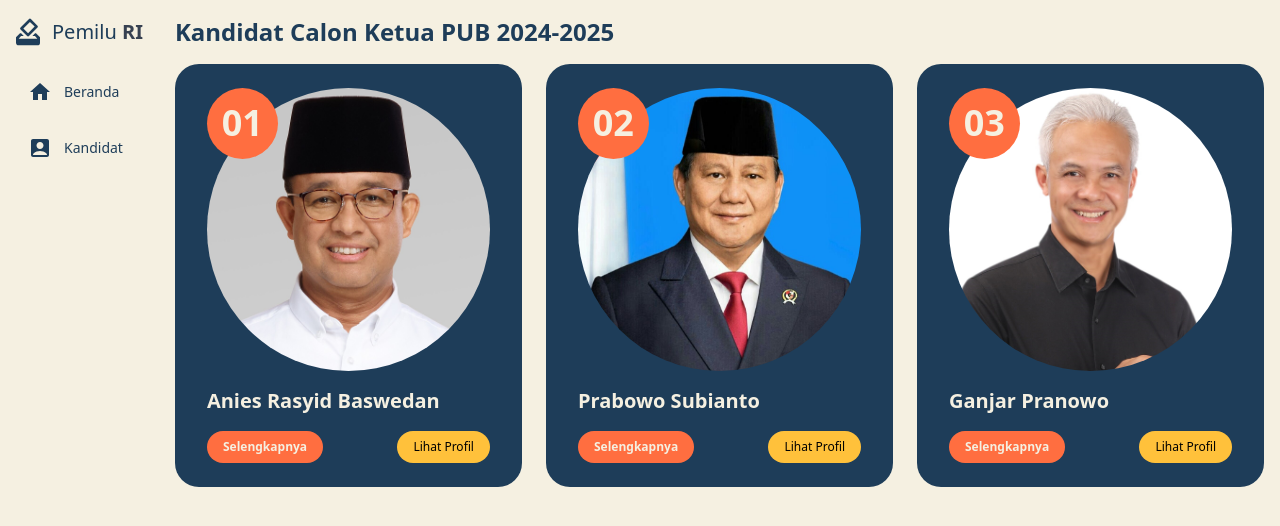
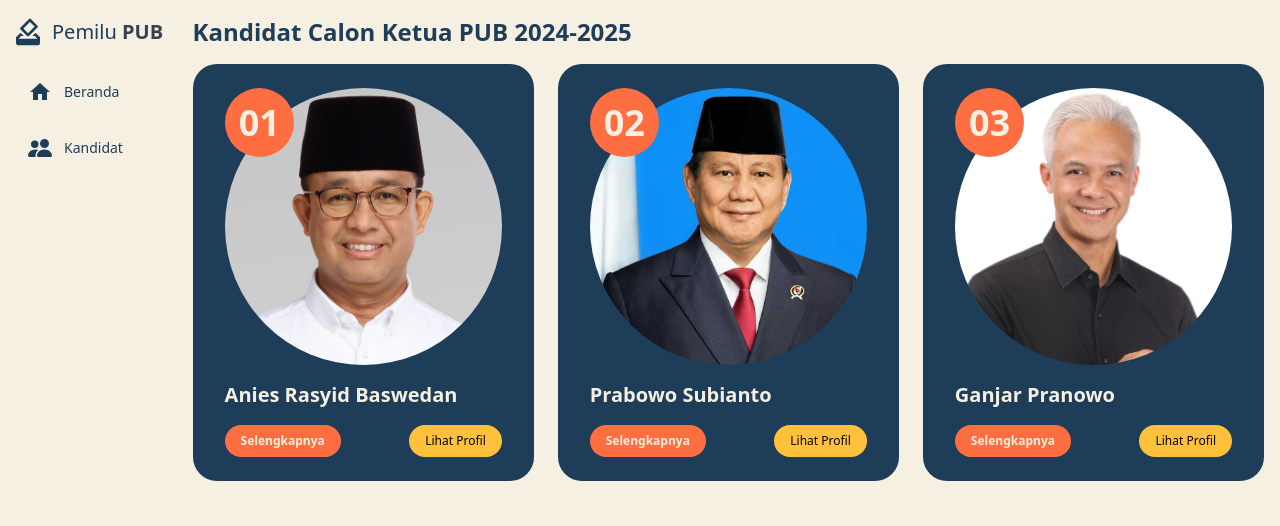
Before and after one commit to kangzBredz04/elections-pubpasim, a React (Vite) app: page / in a window 1280 px wide. Shown: the top 526 px of the page. Built offline with nearby package versions, Linux system fonts and the light colour scheme.

Commit message:
style: Add global styles for body

```diff
--- a/src/components/Sidebar.tsx
+++ b/src/components/Sidebar.tsx
@@ -1,8 +1,9 @@
-import React from "react";
+import { MdHome } from "react-icons/md";
+import { BsFillPeopleFill } from "react-icons/bs";
 
-const Sidebar: React.FC = () => {
+function Sidebar() {
   return (
-    <div className="bg-surface1 fixed lg:static lg:translate-x-0 z-20 lg:bg-none lg:bg-transparent rounded-r-2xl flex flex-col gap-4 ease-in-out duration-200 w-80 lg:w-64 h-full px-3 py-4 lg:rounded-none -translate-x-full">
+    <div className="bg-[#d8c3a5] fixed lg:static lg:translate-x-0 z-20 lg:bg-none lg:bg-transparent rounded-r-2xl flex flex-col gap-4 ease-in-out duration-200 w-80 lg:w-2/5 h-full px-3 py-4 lg:rounded-none -translate-x-full">
       <a href="" className="flex items-center gap-2">
         <svg
           stroke="currentColor"
@@ -18,44 +19,20 @@ const Sidebar: React.FC = () => {
         </svg>
         <span className="text-xl display">
           <span>Pemilu</span>{" "}
-          <span className="font-bold text-gray-700">RI</span>
+          <span className="font-bold text-gray-700">PUB</span>
         </span>
       </a>
       <nav className="flex flex-col">
         <a href="">
           <button className="pl-4 pr-6 w-full font-medium h-14 rounded-full flex gap-3 items-center hover:bg-on-surface hover:bg-opacity-5">
-            <span className="text-2xl">
-              <svg
-                stroke="currentColor"
-                fill="currentColor"
-                stroke-width="0"
-                viewBox="0 0 24 24"
-                height="1em"
-                width="1em"
-                xmlns="http://www.w3.org/2000/svg"
-              >
-                <path fill="none" d="M0 0h24v24H0z"></path>
-                <path d="M10 20v-6h4v6h5v-8h3L12 3 2 12h3v8z"></path>
-              </svg>
-            </span>
+            <MdHome className="text-2xl" />
             <span className="text-sm">Beranda</span>
           </button>
         </a>
         <a href="">
           <button className="pl-4 pr-6 w-full font-medium h-14 rounded-full flex gap-3 items-center hover:bg-on-surface hover:bg-opacity-5">
             <span className="text-2xl">
-              <svg
-                stroke="currentColor"
-                fill="currentColor"
-                stroke-width="0"
-                viewBox="0 0 24 24"
-                height="1em"
-                width="1em"
-                xmlns="http://www.w3.org/2000/svg"
-              >
-                <path fill="none" d="M0 0h24v24H0z"></path>
-                <path d="M19 3H5c-1.1 0-2 .9-2 2v14c0 1.1.9 2 2 2h14c1.1 0 2-.9 2-2V5c0-1.1-.9-2-2-2zm-7 3c1.93 0 3.5 1.57 3.5 3.5S13.93 13 12 13s-3.5-1.57-3.5-3.5S10.07 6 12 6zm7 13H5v-.23c0-.62.28-1.2.76-1.58C7.47 15.82 9.64 15 12 15s4.53.82 6.24 2.19c.48.38.76.97.76 1.58V19z"></path>
-              </svg>
+              <BsFillPeopleFill className="text-2xl" />
             </span>
             <span className="text-sm">Kandidat</span>
           </button>
@@ -63,6 +40,6 @@ const Sidebar: React.FC = () => {
       </nav>
     </div>
   );
-};
+}
 
 export default Sidebar;
```
